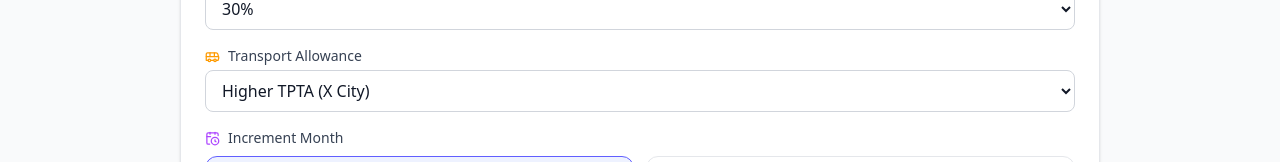
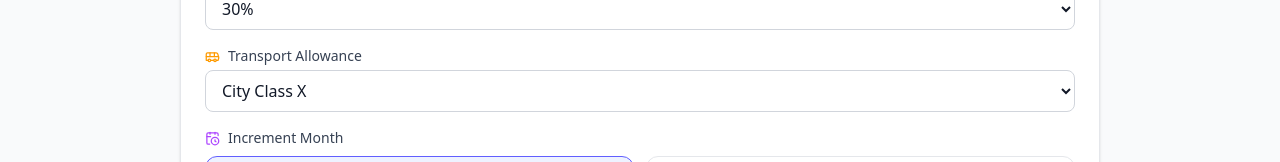
Before and after one commit to deepakkrcodes-sudo/8cpc-calculator, a Next.js app: page /8th-cpc-arrear-calculator in a window 1280 px wide. Shown: the part 576-738 px from the top of the page. Built offline with nearby package versions, Linux system fonts and the light colour scheme.

Commit message:
updated the dropdown menu for tpta to city class xyz

```diff
--- a/app/ltc-faq/page.jsx
+++ b/app/ltc-faq/page.jsx
@@ -22,7 +22,8 @@ export const metadata = {
 const faqSchema = {
   "@context": "https://schema.org",
   "@type": "FAQPage",
-  mainEntity: FAQ_DATA.map(faq => ({
+  mainEntity: FAQ_DATA.flatMap(section =>
+    section.faqs.map(faq => ({
       "@type": "Question",
       name: faq.q,
       acceptedAnswer: {
@@ -30,7 +31,7 @@ const faqSchema = {
         text: faq.a
       }
     }))
-
+  )
 };
 
 export default function Page() {
--- a/app/ltc-planner/LTCPageClient.jsx
+++ b/app/ltc-planner/LTCPageClient.jsx
@@ -15,44 +15,13 @@ export default function LTCPageClient() {
     setResult(output);
   };
 
-  const faqSchema = {
-    "@context": "https://schema.org",
-    "@type": "FAQPage",
-    mainEntity: FAQ_DATA.flatMap(section =>
-      section.faqs.map(faq => ({
-        "@type": "Question",
-        name: faq.q,
-        acceptedAnswer: {
-          "@type": "Answer",
-          text: faq.a,
-        },
-      }))
-    ),
-  };
 
-  const webAppSchema = {
-    "@context": "https://schema.org",
-    "@type": "WebApplication",
-    name: "LTC Planner",
-    url: "https://8cpccalculator.com/ltc-planner",
-    applicationCategory: "FinanceApplication",
-    operatingSystem: "All",
-    description: "LTC planner for central government employees.",
-  };
 
 
 
   return (
     <>
-      <script
-        type="application/ld+json"
-        dangerouslySetInnerHTML={{ __html: JSON.stringify(faqSchema) }}
-      />
 
-      <script
-        type="application/ld+json"
-        dangerouslySetInnerHTML={{ __html: JSON.stringify(webAppSchema) }}
-      />
 
       <LTCForm onCalculate={handleCalculate} onChange={() => setResult(null)} />
 
--- a/app/ltc-planner/page.jsx
+++ b/app/ltc-planner/page.jsx
@@ -16,10 +16,49 @@ export const metadata = {
   }
 };
 
+const faqSchema = {
+    "@context": "https://schema.org",
+    "@type": "FAQPage",
+    mainEntity: FAQ_DATA.flatMap(section =>
+      section.faqs.map(faq => ({
+        "@type": "Question",
+        name: faq.q,
+        acceptedAnswer: {
+          "@type": "Answer",
+          text: faq.a,
+        },
+      }))
+    ),
+  };
+
+  const webAppSchema = {
+    "@context": "https://schema.org",
+    "@type": "WebApplication",
+    name: "LTC Planner",
+    url: "https://8cpccalculator.com/ltc-planner",
+    applicationCategory: "FinanceApplication",
+    operatingSystem: "All",
+    description: "LTC planner for central government employees.",
+  };
+
 
 
 export default function Page() {
   return (
+
+    <>
+
+      <script
+        type="application/ld+json"
+        dangerouslySetInnerHTML={{ __html: JSON.stringify(faqSchema) }}
+      />
+
+      <script
+        type="application/ld+json"
+        dangerouslySetInnerHTML={{ __html: JSON.stringify(webAppSchema) }}
+      />
+
+
       <div className="w-full max-w-full sm:max-w-[1200px] lg:max-w-[1100px] xl:max-w-[1000px] mx-auto px-2 sm:px-6 lg:px-8 py-6 space-y-4">
         {/* HERO */}
         <div className="w-full max-w-[1400px] mx-auto space-y-4 mb-6">
@@ -56,5 +95,7 @@ export default function Page() {
         </div>
 
       </div>
+
+    </>
   );
 }
--- a/components/arrear/ArrearCalculatorPage.js
+++ b/components/arrear/ArrearCalculatorPage.js
@@ -315,10 +315,10 @@ export default function ArrearCalculatorPage() {
               value={tptaType}
               onChange={(e) => setTptaType(e.target.value)}
             >
-              <option value="HIGHER">Higher TPTA (X City)</option>
-              <option value="OTHER">Other City (Y & Z City) </option>
-              <option value="PWD_HIGHER">2x Higher TPTA (X City) [for PwD]</option>
-              <option value="PWD_OTHER">2x Other City (Y & Z City) [for PwD]</option>
+              <option value="HIGHER">City Class X</option>
+              <option value="OTHER">City Class Y & Z </option>
+              <option value="PWD_HIGHER">2x City Class X (for PwD)</option>
+              <option value="PWD_OTHER">2x City Class X (for PwD)</option>
               <option value="NONE">None</option>
             </select>
           </div>
--- a/components/calculator/SalaryCalculator.js
+++ b/components/calculator/SalaryCalculator.js
@@ -274,10 +274,10 @@ export default function SalaryCalculator() {
                             value={tptaType}
                             onChange={(e) => setTptaType(e.target.value)}
                         >
-                            <option value="HIGHER">Higher TPTA</option>
-                            <option value="OTHER">Other City</option>
-                            <option value="PWD_HIGHER">2× Higher TPTA (for PwD)</option>
-                            <option value="PWD_OTHER">2× Other City (for PwD)</option>
+                            <option value="HIGHER">City Class X</option>
+                            <option value="OTHER">City Class Y & Z</option>
+                            <option value="PWD_HIGHER">2× City Class X (for PwD)</option>
+                            <option value="PWD_OTHER">2× City Class Y & Z (for PwD)</option>
                             <option value="NONE">None</option>
                         </select>
                     </div>
--- a/components/calculator/SeventhSalaryCalculator.js
+++ b/components/calculator/SeventhSalaryCalculator.js
@@ -258,12 +258,12 @@ export default function SeventhSalaryCalculator() {
             value={tptaType}
             onChange={(e) => setTpta(e.target.value)}
           >
-            <option value="HIGHER">Higher TPTA</option>
-            <option value="OTHER">Other City</option>
+            <option value="HIGHER">City Class X</option>
+            <option value="OTHER">City Class Y & Z</option>
 
             {/* NEW */}
-            <option value="DOUBLE_HIGHER">2× Higher City</option>
-            <option value="DOUBLE_OTHER">2× Other City</option>
+            <option value="DOUBLE_HIGHER">2× City Class X</option>
+            <option value="DOUBLE_OTHER">2× City Class Y & Z</option>
 
             <option value="NONE">No TPTA</option>
           </select>
--- a/components/calculator/SeventhSalaryCalculatorPremium.jsx
+++ b/components/calculator/SeventhSalaryCalculatorPremium.jsx
@@ -214,10 +214,10 @@ export default function SeventhSalaryCalculatorPremium() {
                             value={tptaType}
                             onChange={(e) => setTptaType(e.target.value)}
                         >
-                            <option value="HIGHER">Higher TPTA</option>
-                            <option value="OTHER">Other City</option>
-                            <option value="PWD_HIGHER">2x Higher TPTA (for PwD)</option>
-                            <option value="PWD_OTHER">2x Other City (for PwD)</option>
+                            <option value="HIGHER">City Class X</option>
+                            <option value="OTHER">City Class Y & Z</option>
+                            <option value="PWD_HIGHER">2x City Class X (for PwD)</option>
+                            <option value="PWD_OTHER">2x City Class Y & Z (for PwD)</option>
                             <option value="NONE">None</option>
                         </select>
                     </div>
--- a/components/payfixation/FixationInputs.js
+++ b/components/payfixation/FixationInputs.js
@@ -183,8 +183,8 @@ export default function FixationInputs({ form, setForm, onCalculate }) {
                 value={form.tptaType}
                 onChange={(e) => update("tptaType", e.target.value)}
               >
-                <option value="HIGHER">Higher TPTA City</option>
-                <option value="OTHER">Other City</option>
+                <option value="HIGHER">City Class X</option>
+                <option value="OTHER">City Class Y & Z</option>
                 <option value="NONE">None</option>
               </select>
             </div>
```
Lines whose indentation alone changed are shown as unchanged.
